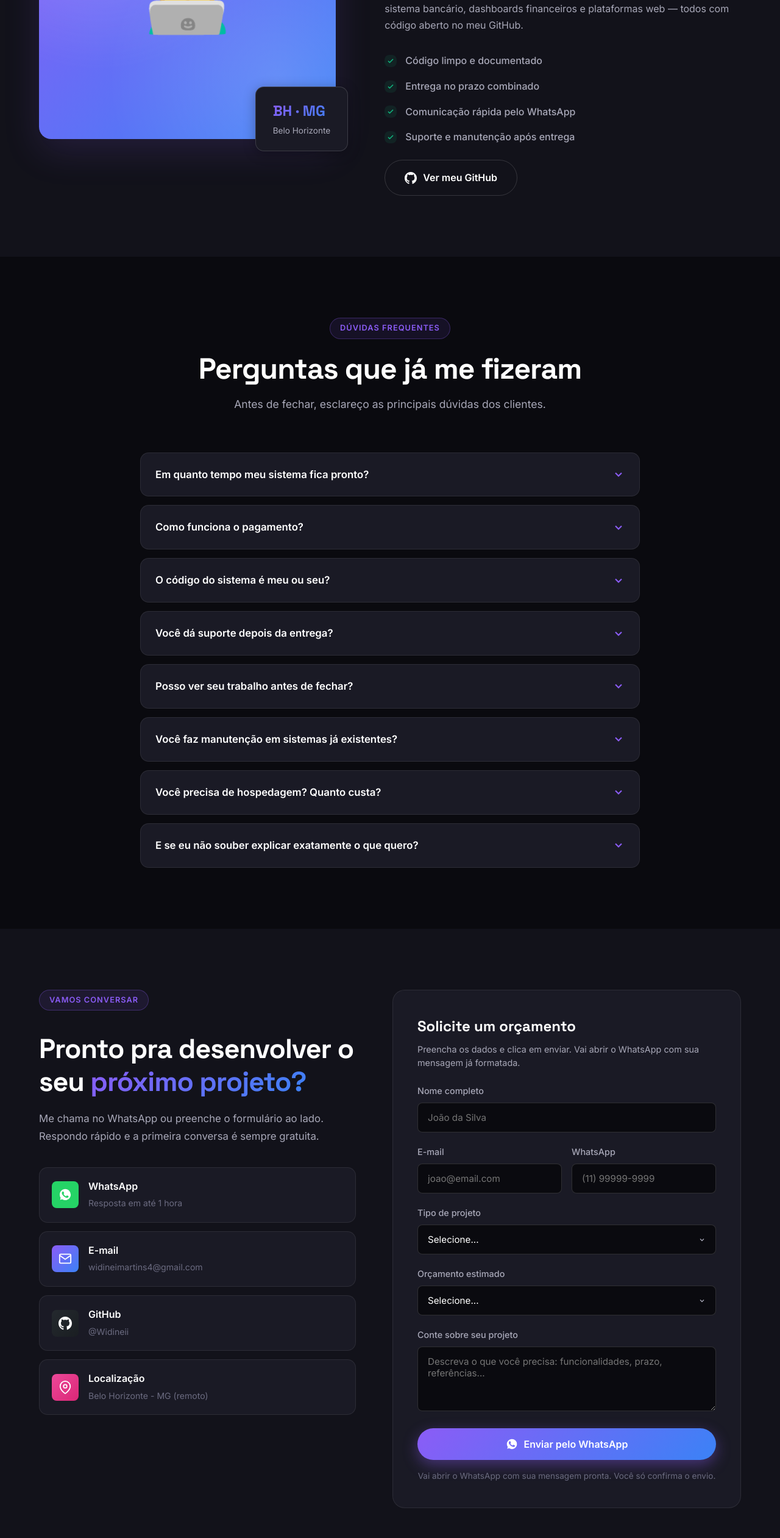
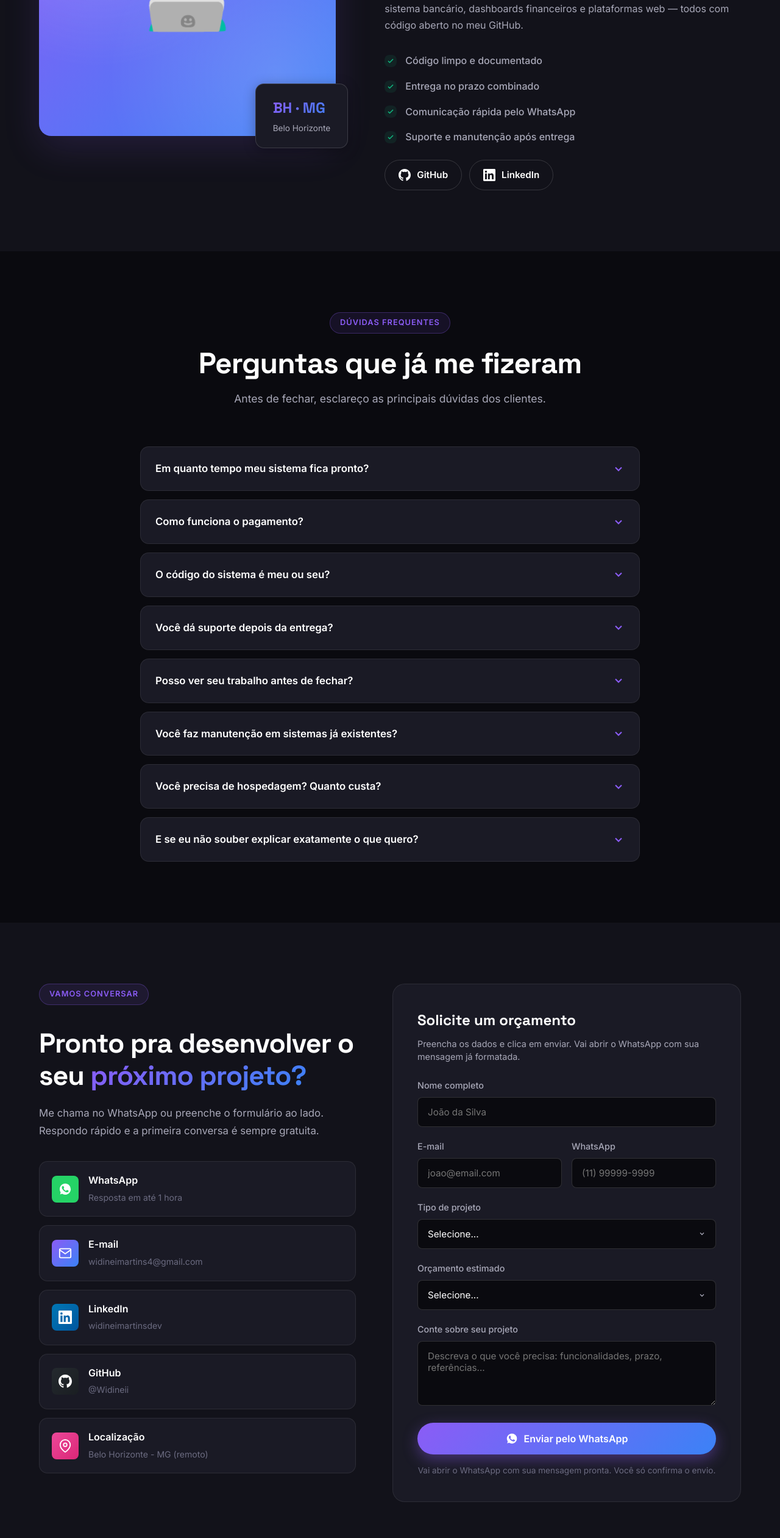
Before and after one commit to Widineii/Portifolio, a plain HTML site: page index.html in a window 1280 px wide. Shown: the part 7210-9732 px from the top of the page at 61% size. Drawn offline with Linux system fonts and the light colour scheme.

Commit message:
Add LinkedIn, fix WhatsApp number, add OpenGraph image
Co-authored-by: Cursor <cursoragent@cursor.com>

```diff
--- a/index.html
+++ b/index.html
@@ -14,10 +14,15 @@
   <meta property="og:type" content="website" />
   <meta property="og:locale" content="pt_BR" />
   <meta property="og:url" content="https://widineii.github.io/Portifolio/" />
+  <meta property="og:image" content="https://widineii.github.io/Portifolio/og-image.svg" />
+  <meta property="og:image:width" content="1200" />
+  <meta property="og:image:height" content="630" />
+  <meta property="og:image:alt" content="Widinei Martins - Desenvolvedor Full Stack Java" />
 
   <meta name="twitter:card" content="summary_large_image" />
   <meta name="twitter:title" content="Widinei Martins | Desenvolvedor Full Stack Java" />
   <meta name="twitter:description" content="Sistemas Desktop, Web e APIs com Java + Spring Boot." />
+  <meta name="twitter:image" content="https://widineii.github.io/Portifolio/og-image.svg" />
 
   <title>Widinei Martins | Desenvolvedor Full Stack Java - Sistemas Desktop e Web</title>
 
@@ -44,7 +49,11 @@
       "addressRegion": "MG",
       "addressCountry": "BR"
     },
-    "knowsAbout": ["Java", "Spring Boot", "JavaScript", "Node.js", "PostgreSQL", "MySQL", "SQLite", "JPA", "JWT", "REST API"]
+    "knowsAbout": ["Java", "Spring Boot", "JavaScript", "Node.js", "PostgreSQL", "MySQL", "SQLite", "JPA", "JWT", "REST API"],
+    "sameAs": [
+      "https://github.com/Widineii",
+      "https://www.linkedin.com/in/widineimartinsdev/"
+    ]
   }
   </script>
 </head>
@@ -626,10 +635,16 @@
           <li><svg width="20" height="20" viewBox="0 0 24 24" fill="none" stroke="currentColor" stroke-width="3"><path d="M20 6L9 17l-5-5"/></svg> Comunicação rápida pelo WhatsApp</li>
           <li><svg width="20" height="20" viewBox="0 0 24 24" fill="none" stroke="currentColor" stroke-width="3"><path d="M20 6L9 17l-5-5"/></svg> Suporte e manutenção após entrega</li>
         </ul>
-        <a href="https://github.com/Widineii" target="_blank" rel="noopener" class="btn-secondary" style="margin-top: 24px;">
-          <svg width="20" height="20" viewBox="0 0 24 24" fill="currentColor"><path d="M12 0c-6.626 0-12 5.373-12 12 0 5.302 3.438 9.8 8.207 11.387.599.111.793-.261.793-.577v-2.234c-3.338.726-4.033-1.416-4.033-1.416-.546-1.387-1.333-1.756-1.333-1.756-1.089-.745.083-.729.083-.729 1.205.084 1.839 1.237 1.839 1.237 1.07 1.834 2.807 1.304 3.492.997.107-.775.418-1.305.762-1.604-2.665-.305-5.467-1.334-5.467-5.931 0-1.311.469-2.381 1.236-3.221-.124-.303-.535-1.524.117-3.176 0 0 1.008-.322 3.301 1.23.957-.266 1.983-.399 3.003-.404 1.02.005 2.047.138 3.006.404 2.291-1.552 3.297-1.23 3.297-1.23.653 1.653.242 2.874.118 3.176.77.84 1.235 1.911 1.235 3.221 0 4.609-2.807 5.624-5.479 5.921.43.372.823 1.102.823 2.222v3.293c0 .319.192.694.801.576 4.765-1.589 8.199-6.086 8.199-11.386 0-6.627-5.373-12-12-12z"/></svg>
-          Ver meu GitHub
-        </a>
+        <div class="about-actions">
+          <a href="https://github.com/Widineii" target="_blank" rel="noopener" class="btn-secondary">
+            <svg width="20" height="20" viewBox="0 0 24 24" fill="currentColor"><path d="M12 0c-6.626 0-12 5.373-12 12 0 5.302 3.438 9.8 8.207 11.387.599.111.793-.261.793-.577v-2.234c-3.338.726-4.033-1.416-4.033-1.416-.546-1.387-1.333-1.756-1.333-1.756-1.089-.745.083-.729.083-.729 1.205.084 1.839 1.237 1.839 1.237 1.07 1.834 2.807 1.304 3.492.997.107-.775.418-1.305.762-1.604-2.665-.305-5.467-1.334-5.467-5.931 0-1.311.469-2.381 1.236-3.221-.124-.303-.535-1.524.117-3.176 0 0 1.008-.322 3.301 1.23.957-.266 1.983-.399 3.003-.404 1.02.005 2.047.138 3.006.404 2.291-1.552 3.297-1.23 3.297-1.23.653 1.653.242 2.874.118 3.176.77.84 1.235 1.911 1.235 3.221 0 4.609-2.807 5.624-5.479 5.921.43.372.823 1.102.823 2.222v3.293c0 .319.192.694.801.576 4.765-1.589 8.199-6.086 8.199-11.386 0-6.627-5.373-12-12-12z"/></svg>
+            GitHub
+          </a>
+          <a href="https://www.linkedin.com/in/widineimartinsdev/" target="_blank" rel="noopener" class="btn-secondary">
+            <svg width="20" height="20" viewBox="0 0 24 24" fill="currentColor"><path d="M20.447 20.452h-3.554v-5.569c0-1.328-.027-3.037-1.852-3.037-1.853 0-2.136 1.445-2.136 2.939v5.667H9.351V9h3.414v1.561h.046c.477-.9 1.637-1.85 3.37-1.85 3.601 0 4.267 2.37 4.267 5.455v6.286zM5.337 7.433a2.062 2.062 0 01-2.063-2.065 2.063 2.063 0 112.063 2.065zm1.782 13.019H3.555V9h3.564v11.452zM22.225 0H1.771C.792 0 0 .774 0 1.729v20.542C0 23.227.792 24 1.771 24h20.451C23.2 24 24 23.227 24 22.271V1.729C24 .774 23.2 0 22.222 0h.003z"/></svg>
+            LinkedIn
+          </a>
+        </div>
       </div>
     </div>
   </section>
@@ -720,7 +735,7 @@
           <p>Me chama no WhatsApp ou preenche o formulário ao lado. Respondo rápido e a primeira conversa é sempre gratuita.</p>
 
           <div class="contact-methods">
-            <a href="https://wa.me/55370998550994?text=Ol%C3%A1!%20Vi%20seu%20portf%C3%B3lio%20e%20quero%20conversar%20sobre%20um%20projeto." class="contact-method" target="_blank" rel="noopener">
+            <a href="https://wa.me/5537998550994?text=Ol%C3%A1!%20Vi%20seu%20portf%C3%B3lio%20e%20quero%20conversar%20sobre%20um%20projeto." class="contact-method" target="_blank" rel="noopener">
               <div class="contact-icon whatsapp-icon">
                 <svg width="22" height="22" viewBox="0 0 24 24" fill="currentColor"><path d="M17.472 14.382c-.297-.149-1.758-.867-2.03-.967-.273-.099-.471-.148-.67.15-.197.297-.767.966-.94 1.164-.173.199-.347.223-.644.075-.297-.15-1.255-.463-2.39-1.475-.883-.788-1.48-1.761-1.653-2.059-.173-.297-.018-.458.13-.606.134-.133.298-.347.446-.52.149-.174.198-.298.298-.497.099-.198.05-.371-.025-.52-.075-.149-.669-1.612-.916-2.207-.242-.579-.487-.5-.669-.51-.173-.008-.371-.01-.57-.01-.198 0-.52.074-.792.372-.272.297-1.04 1.016-1.04 2.479 0 1.462 1.065 2.875 1.213 3.074.149.198 2.096 3.2 5.077 4.487.709.306 1.262.489 1.694.625.712.227 1.36.195 1.871.118.571-.085 1.758-.719 2.006-1.413.248-.694.248-1.289.173-1.413-.074-.124-.272-.198-.57-.347m-5.421 7.403h-.004a9.87 9.87 0 01-5.031-1.378l-.361-.214-3.741.982.998-3.648-.235-.374a9.86 9.86 0 01-1.51-5.26c.001-5.45 4.436-9.884 9.888-9.884 2.64 0 5.122 1.03 6.988 2.898a9.825 9.825 0 012.893 6.994c-.003 5.45-4.437 9.884-9.885 9.884"/></svg>
               </div>
@@ -737,6 +752,16 @@
               <div>
                 <strong>E-mail</strong>
                 <span>widineimartins4@gmail.com</span>
+              </div>
+            </a>
+
+            <a href="https://www.linkedin.com/in/widineimartinsdev/" class="contact-method" target="_blank" rel="noopener">
+              <div class="contact-icon linkedin-icon">
+                <svg width="22" height="22" viewBox="0 0 24 24" fill="currentColor"><path d="M20.447 20.452h-3.554v-5.569c0-1.328-.027-3.037-1.852-3.037-1.853 0-2.136 1.445-2.136 2.939v5.667H9.351V9h3.414v1.561h.046c.477-.9 1.637-1.85 3.37-1.85 3.601 0 4.267 2.37 4.267 5.455v6.286zM5.337 7.433a2.062 2.062 0 01-2.063-2.065 2.063 2.063 0 112.063 2.065zm1.782 13.019H3.555V9h3.564v11.452zM22.225 0H1.771C.792 0 0 .774 0 1.729v20.542C0 23.227.792 24 1.771 24h20.451C23.2 24 24 23.227 24 22.271V1.729C24 .774 23.2 0 22.222 0h.003z"/></svg>
+              </div>
+              <div>
+                <strong>LinkedIn</strong>
+                <span>widineimartinsdev</span>
               </div>
             </a>
 
@@ -833,8 +858,11 @@
         </a>
         <p>Desenvolvedor Full Stack Java em Belo Horizonte. Sistemas desktop, web, APIs e sites profissionais.</p>
         <div class="footer-social">
-          <a href="https://wa.me/55370998550994" target="_blank" rel="noopener" aria-label="WhatsApp">
+          <a href="https://wa.me/5537998550994" target="_blank" rel="noopener" aria-label="WhatsApp">
             <svg width="20" height="20" viewBox="0 0 24 24" fill="currentColor"><path d="M17.472 14.382c-.297-.149-1.758-.867-2.03-.967-.273-.099-.471-.148-.67.15-.197.297-.767.966-.94 1.164-.173.199-.347.223-.644.075-.297-.15-1.255-.463-2.39-1.475-.883-.788-1.48-1.761-1.653-2.059-.173-.297-.018-.458.13-.606.134-.133.298-.347.446-.52.149-.174.198-.298.298-.497.099-.198.05-.371-.025-.52-.075-.149-.669-1.612-.916-2.207-.242-.579-.487-.5-.669-.51-.173-.008-.371-.01-.57-.01-.198 0-.52.074-.792.372-.272.297-1.04 1.016-1.04 2.479 0 1.462 1.065 2.875 1.213 3.074.149.198 2.096 3.2 5.077 4.487.709.306 1.262.489 1.694.625.712.227 1.36.195 1.871.118.571-.085 1.758-.719 2.006-1.413.248-.694.248-1.289.173-1.413-.074-.124-.272-.198-.57-.347m-5.421 7.403h-.004a9.87 9.87 0 01-5.031-1.378l-.361-.214-3.741.982.998-3.648-.235-.374a9.86 9.86 0 01-1.51-5.26c.001-5.45 4.436-9.884 9.888-9.884 2.64 0 5.122 1.03 6.988 2.898a9.825 9.825 0 012.893 6.994c-.003 5.45-4.437 9.884-9.885 9.884"/></svg>
+          </a>
+          <a href="https://www.linkedin.com/in/widineimartinsdev/" target="_blank" rel="noopener" aria-label="LinkedIn">
+            <svg width="20" height="20" viewBox="0 0 24 24" fill="currentColor"><path d="M20.447 20.452h-3.554v-5.569c0-1.328-.027-3.037-1.852-3.037-1.853 0-2.136 1.445-2.136 2.939v5.667H9.351V9h3.414v1.561h.046c.477-.9 1.637-1.85 3.37-1.85 3.601 0 4.267 2.37 4.267 5.455v6.286zM5.337 7.433a2.062 2.062 0 01-2.063-2.065 2.063 2.063 0 112.063 2.065zm1.782 13.019H3.555V9h3.564v11.452zM22.225 0H1.771C.792 0 0 .774 0 1.729v20.542C0 23.227.792 24 1.771 24h20.451C23.2 24 24 23.227 24 22.271V1.729C24 .774 23.2 0 22.222 0h.003z"/></svg>
           </a>
           <a href="https://github.com/Widineii" target="_blank" rel="noopener" aria-label="GitHub">
             <svg width="20" height="20" viewBox="0 0 24 24" fill="currentColor"><path d="M12 0c-6.626 0-12 5.373-12 12 0 5.302 3.438 9.8 8.207 11.387.599.111.793-.261.793-.577v-2.234c-3.338.726-4.033-1.416-4.033-1.416-.546-1.387-1.333-1.756-1.333-1.756-1.089-.745.083-.729.083-.729 1.205.084 1.839 1.237 1.839 1.237 1.07 1.834 2.807 1.304 3.492.997.107-.775.418-1.305.762-1.604-2.665-.305-5.467-1.334-5.467-5.931 0-1.311.469-2.381 1.236-3.221-.124-.303-.535-1.524.117-3.176 0 0 1.008-.322 3.301 1.23.957-.266 1.983-.399 3.003-.404 1.02.005 2.047.138 3.006.404 2.291-1.552 3.297-1.23 3.297-1.23.653 1.653.242 2.874.118 3.176.77.84 1.235 1.911 1.235 3.221 0 4.609-2.807 5.624-5.479 5.921.43.372.823 1.102.823 2.222v3.293c0 .319.192.694.801.576 4.765-1.589 8.199-6.086 8.199-11.386 0-6.627-5.373-12-12-12z"/></svg>
@@ -853,7 +881,7 @@
       </div>
       <div class="footer-links">
         <h4>Contato</h4>
-        <a href="https://wa.me/55370998550994" target="_blank" rel="noopener">WhatsApp</a>
+        <a href="https://wa.me/5537998550994" target="_blank" rel="noopener">WhatsApp</a>
         <a href="mailto:widineimartins4@gmail.com">E-mail</a>
         <a href="https://github.com/Widineii" target="_blank" rel="noopener">GitHub</a>
         <a href="#contato">Solicitar orçamento</a>
@@ -866,7 +894,7 @@
     </div>
   </footer>
 
-  <a href="https://wa.me/55370998550994?text=Ol%C3%A1!" class="whatsapp-float" target="_blank" rel="noopener" aria-label="Falar no WhatsApp">
+  <a href="https://wa.me/5537998550994?text=Ol%C3%A1!" class="whatsapp-float" target="_blank" rel="noopener" aria-label="Falar no WhatsApp">
     <svg width="32" height="32" viewBox="0 0 24 24" fill="currentColor"><path d="M17.472 14.382c-.297-.149-1.758-.867-2.03-.967-.273-.099-.471-.148-.67.15-.197.297-.767.966-.94 1.164-.173.199-.347.223-.644.075-.297-.15-1.255-.463-2.39-1.475-.883-.788-1.48-1.761-1.653-2.059-.173-.297-.018-.458.13-.606.134-.133.298-.347.446-.52.149-.174.198-.298.298-.497.099-.198.05-.371-.025-.52-.075-.149-.669-1.612-.916-2.207-.242-.579-.487-.5-.669-.51-.173-.008-.371-.01-.57-.01-.198 0-.52.074-.792.372-.272.297-1.04 1.016-1.04 2.479 0 1.462 1.065 2.875 1.213 3.074.149.198 2.096 3.2 5.077 4.487.709.306 1.262.489 1.694.625.712.227 1.36.195 1.871.118.571-.085 1.758-.719 2.006-1.413.248-.694.248-1.289.173-1.413-.074-.124-.272-.198-.57-.347m-5.421 7.403h-.004a9.87 9.87 0 01-5.031-1.378l-.361-.214-3.741.982.998-3.648-.235-.374a9.86 9.86 0 01-1.51-5.26c.001-5.45 4.436-9.884 9.888-9.884 2.64 0 5.122 1.03 6.988 2.898a9.825 9.825 0 012.893 6.994c-.003 5.45-4.437 9.884-9.885 9.884m8.413-18.297A11.815 11.815 0 0012.05 0C5.495 0 .16 5.335.157 11.892c0 2.096.547 4.142 1.588 5.945L.057 24l6.305-1.654a11.882 11.882 0 005.683 1.448h.005c6.554 0 11.89-5.335 11.893-11.893a11.821 11.821 0 00-3.48-8.413Z"/></svg>
   </a>
 
--- a/script.js
+++ b/script.js
@@ -128,7 +128,7 @@
 
   const form = document.getElementById('contactForm');
   if (form) {
-    const WHATSAPP_NUMBER = '55370998550994';
+    const WHATSAPP_NUMBER = '5537998550994';
 
     const tipoLabels = {
       'site': 'Site / Landing Page',
--- a/styles.css
+++ b/styles.css
@@ -1298,7 +1298,20 @@ button { font-family: inherit; cursor: pointer; border: none; background: none;
 .email-icon { background: var(--gradient-primary); }
 .clock-icon { background: linear-gradient(135deg, #f59e0b, #ef4444); }
 .github-icon { background: linear-gradient(135deg, #24292e, #1a1e22); }
+.linkedin-icon { background: linear-gradient(135deg, #0077b5, #00569e); }
 .location-icon { background: linear-gradient(135deg, #ec4899, #db2777); }
+
+/* Botões de ação no Sobre */
+.about-actions {
+  display: flex;
+  gap: 12px;
+  flex-wrap: wrap;
+  margin-top: 24px;
+}
+.about-actions .btn-secondary {
+  padding: 12px 22px;
+  font-size: 0.95rem;
+}
 .contact-method strong {
   display: block;
   font-size: 1rem;
```
Also changed, not shown: og-image.svg (added).
